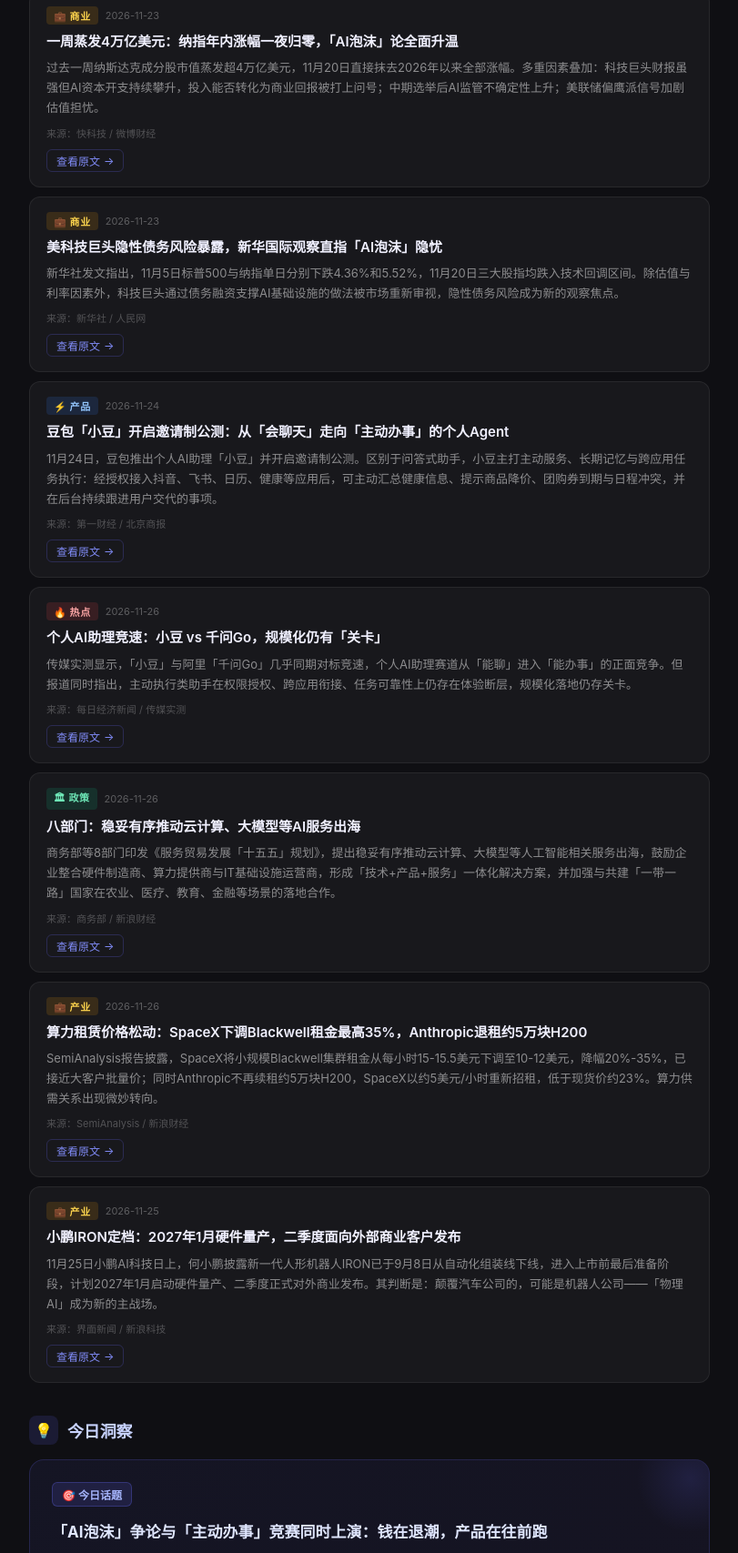
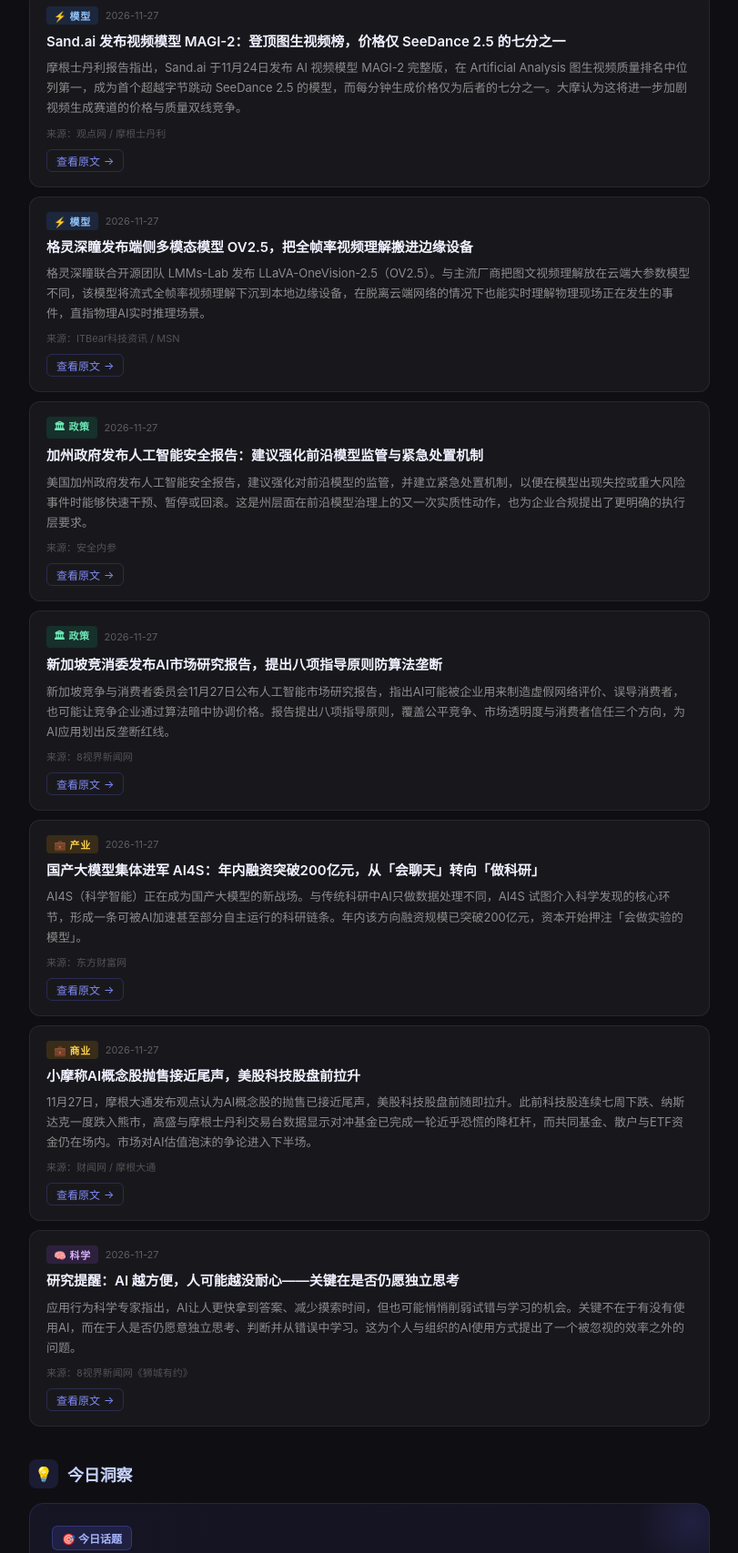
Before and after one commit to adelingtan514/ai-daily, a plain HTML site: page index.html in a window 1280 px wide. Shown: the part 511-2218 px from the top of the page at 91% size, without its empty margins (234-1045 px from the left). Drawn offline with Linux system fonts and the light colour scheme.

Commit message:
🤖 每日AI早知道 2026-11-28

```diff
--- a/index.html
+++ b/index.html
@@ -3,7 +3,7 @@
 <head>
   <meta charset="UTF-8" />
   <meta name="viewport" content="width=device-width, initial-scale=1.0" />
-  <title>每日AI早知道 · 2026年11月27日</title>
+  <title>每日AI早知道 · 2026年11月28日</title>
   <style>
     * { box-sizing: border-box; margin: 0; padding: 0; }
     body { font-family: -apple-system, BlinkMacSystemFont, "PingFang SC", "Helvetica Neue", sans-serif; background: #0f0f13; color: #e8e8f0; min-height: 100vh; padding: 0 0 60px; }
@@ -61,7 +61,7 @@
 <div class="header">
   <div class="header-badge">🤖 每日AI早知道</div>
   <h1>每日AI早知道 · <span>2026</span></h1>
-  <div class="date">11月27日（周五）· 由小猪猪🐷整理</div>
+  <div class="date">11月28日（周六）· 由小猪猪🐷整理</div>
 </div>
 <div class="container">
   <div class="section-title">
@@ -73,82 +73,82 @@
     <div class="news-card">
       <div class="meta">
         <span class="tag tag-hot">🔥 热点</span>
-        <span class="news-date">2026-11-26</span>
+        <span class="news-date">2026-11-28</span>
       </div>
-      <h3>AI股再遭猛烈抛售：纳指100单日跌4.3%，半导体指数较高点暴跌43%</h3>
-      <p>11月25日，AI概念股再遭大规模抛售，从芯片制造商、服务器供应商到数据中心运营商全线承压。纳斯达克100指数单日下跌4.3%，市值蒸发规模超1.5万亿美元，费城半导体指数较高点已回撤43%。部分科技巨头的债务违约保险成本飙升至历史新高，市场担忧正从股票蔓延至信用市场。</p>
-      <div class="source">FX168财经</div>
-      <a class="read-more" href="http://3g.cnfol.com/gold/huanqiugushi/20261126/32432547.shtml" target="_blank">查看原文</a>
+      <h3>英伟达暂停向东南亚四国出货，全球AI算力供应链迎新一轮震荡</h3>
+      <p>随着美国商务部最新出口管制新规正式落地，英伟达已通知服务器制造合作伙伴，暂停向马来西亚、新加坡、泰国和印度尼西亚四国发货，戴尔、超微电脑等整机厂同步受影响。东南亚此前是算力转运与数据中心建设的关键节点，此次停供意味着AI芯片的全球流通路径再次被压缩，区域数据中心建设节奏可能被迫重排。</p>
+      <div class="source">香港新闻网</div>
+      <a class="read-more" href="https://www.hkcna.hk/cn/content/s6b0941dee4b0f1a1d8daf6d1.html" target="_blank">查看原文</a>
+    </div>
+    <div class="news-card">
+      <div class="meta">
+        <span class="tag tag-tech">⚡ 模型</span>
+        <span class="news-date">2026-11-27</span>
+      </div>
+      <h3>Sand.ai 发布视频模型 MAGI-2：登顶图生视频榜，价格仅 SeeDance 2.5 的七分之一</h3>
+      <p>摩根士丹利报告指出，Sand.ai 于11月24日发布 AI 视频模型 MAGI-2 完整版，在 Artificial Analysis 图生视频质量排名中位列第一，成为首个超越字节跳动 SeeDance 2.5 的模型，而每分钟生成价格仅为后者的七分之一。大摩认为这将进一步加剧视频生成赛道的价格与质量双线竞争。</p>
+      <div class="source">观点网 / 摩根士丹利</div>
+      <a class="read-more" href="https://www.msn.com/zh-cn/news/other/sandai%E5%8F%91%E5%B8%83ai%E8%A7%86%E9%A2%91%E6%A8%A1%E5%9E%8Bmagi-2-%E5%A4%A7%E6%91%A9%E7%A7%B0%E6%88%96%E5%8A%A0%E5%89%A7%E8%A7%86%E9%A2%91%E7%94%9F%E6%88%90%E7%AB%9E%E4%BA%89/ar-AA2ilCqw" target="_blank">查看原文</a>
+    </div>
+    <div class="news-card">
+      <div class="meta">
+        <span class="tag tag-tech">⚡ 模型</span>
+        <span class="news-date">2026-11-27</span>
+      </div>
+      <h3>格灵深瞳发布端侧多模态模型 OV2.5，把全帧率视频理解搬进边缘设备</h3>
+      <p>格灵深瞳联合开源团队 LMMs-Lab 发布 LLaVA-OneVision-2.5（OV2.5）。与主流厂商把图文视频理解放在云端大参数模型不同，该模型将流式全帧率视频理解下沉到本地边缘设备，在脱离云端网络的情况下也能实时理解物理现场正在发生的事件，直指物理AI实时推理场景。</p>
+      <div class="source">ITBear科技资讯 / MSN</div>
+      <a class="read-more" href="https://www.msn.cn/zh-cn/%E6%8A%80%E6%9C%AF/%E7%A1%AC%E4%BB%B6%E5%92%8C%E8%AE%BE%E5%A4%87/%E6%A0%BC%E7%81%B5%E6%B7%B1%E7%9E%B3%E5%8F%91%E5%B8%83%E7%AB%AF%E4%BE%A7%E5%A4%9A%E6%A8%A1%E6%80%81%E6%A8%A1%E5%9E%8Bov2-5-%E5%B8%83%E5%B1%80%E7%89%A9%E7%90%86ai%E5%AE%9E%E6%97%B6%E6%8E%A8%E7%90%86/ar-AA2ikCQD" target="_blank">查看原文</a>
+    </div>
+    <div class="news-card">
+      <div class="meta">
+        <span class="tag tag-gov">🏛 政策</span>
+        <span class="news-date">2026-11-27</span>
+      </div>
+      <h3>加州政府发布人工智能安全报告：建议强化前沿模型监管与紧急处置机制</h3>
+      <p>美国加州政府发布人工智能安全报告，建议强化对前沿模型的监管，并建立紧急处置机制，以便在模型出现失控或重大风险事件时能够快速干预、暂停或回滚。这是州层面在前沿模型治理上的又一次实质性动作，也为企业合规提出了更明确的执行层要求。</p>
+      <div class="source">安全内参</div>
+      <a class="read-more" href="https://www.secrss.com" target="_blank">查看原文</a>
+    </div>
+    <div class="news-card">
+      <div class="meta">
+        <span class="tag tag-gov">🏛 政策</span>
+        <span class="news-date">2026-11-27</span>
+      </div>
+      <h3>新加坡竞消委发布AI市场研究报告，提出八项指导原则防算法垄断</h3>
+      <p>新加坡竞争与消费者委员会11月27日公布人工智能市场研究报告，指出AI可能被企业用来制造虚假网络评价、误导消费者，也可能让竞争企业通过算法暗中协调价格。报告提出八项指导原则，覆盖公平竞争、市场透明度与消费者信任三个方向，为AI应用划出反垄断红线。</p>
+      <div class="source">8视界新闻网</div>
+      <a class="read-more" href="https://www.8world.com/singapore/ccs-sets-out-guiding-principles-to-safeguard-competition-and-consumers-3353261" target="_blank">查看原文</a>
+    </div>
+    <div class="news-card">
+      <div class="meta">
+        <span class="tag tag-biz">💼 产业</span>
+        <span class="news-date">2026-11-27</span>
+      </div>
+      <h3>国产大模型集体进军 AI4S：年内融资突破200亿元，从「会聊天」转向「做科研」</h3>
+      <p>AI4S（科学智能）正在成为国产大模型的新战场。与传统科研中AI只做数据处理不同，AI4S 试图介入科学发现的核心环节，形成一条可被AI加速甚至部分自主运行的科研链条。年内该方向融资规模已突破200亿元，资本开始押注「会做实验的模型」。</p>
+      <div class="source">东方财富网</div>
+      <a class="read-more" href="https://finance.eastmoney.com/a/202611273941044395.html" target="_blank">查看原文</a>
     </div>
     <div class="news-card">
       <div class="meta">
         <span class="tag tag-biz">💼 商业</span>
-        <span class="news-date">2026-11-23</span>
+        <span class="news-date">2026-11-27</span>
       </div>
-      <h3>一周蒸发4万亿美元：纳指年内涨幅一夜归零，「AI泡沫」论全面升温</h3>
-      <p>过去一周纳斯达克成分股市值蒸发超4万亿美元，11月20日直接抹去2026年以来全部涨幅。多重因素叠加：科技巨头财报虽强但AI资本开支持续攀升，投入能否转化为商业回报被打上问号；中期选举后AI监管不确定性上升；美联储偏鹰派信号加剧估值担忧。</p>
-      <div class="source">快科技 / 微博财经</div>
-      <a class="read-more" href="http://weibo.com/1659643027/RsFs9DeGB" target="_blank">查看原文</a>
+      <h3>小摩称AI概念股抛售接近尾声，美股科技股盘前拉升</h3>
+      <p>11月27日，摩根大通发布观点认为AI概念股的抛售已接近尾声，美股科技股盘前随即拉升。此前科技股连续七周下跌、纳斯达克一度跌入熊市，高盛与摩根士丹利交易台数据显示对冲基金已完成一轮近乎恐慌的降杠杆，而共同基金、散户与ETF资金仍在场内。市场对AI估值泡沫的争论进入下半场。</p>
+      <div class="source">财闻网 / 摩根大通</div>
+      <a class="read-more" href="https://www.caiwennews.com/article/1722564.shtml" target="_blank">查看原文</a>
     </div>
     <div class="news-card">
       <div class="meta">
-        <span class="tag tag-biz">💼 商业</span>
-        <span class="news-date">2026-11-23</span>
+        <span class="tag tag-med">🧠 科学</span>
+        <span class="news-date">2026-11-27</span>
       </div>
-      <h3>美科技巨头隐性债务风险暴露，新华国际观察直指「AI泡沫」隐忧</h3>
-      <p>新华社发文指出，11月5日标普500与纳指单日分别下跌4.36%和5.52%，11月20日三大股指均跌入技术回调区间。除估值与利率因素外，科技巨头通过债务融资支撑AI基础设施的做法被市场重新审视，隐性债务风险成为新的观察焦点。</p>
-      <div class="source">新华社 / 人民网</div>
-      <a class="read-more" href="https://world.people.com.cn/n1/2026/1123/c1002-40838969.html" target="_blank">查看原文</a>
-    </div>
-    <div class="news-card">
-      <div class="meta">
-        <span class="tag tag-tech">⚡ 产品</span>
-        <span class="news-date">2026-11-24</span>
-      </div>
-      <h3>豆包「小豆」开启邀请制公测：从「会聊天」走向「主动办事」的个人Agent</h3>
-      <p>11月24日，豆包推出个人AI助理「小豆」并开启邀请制公测。区别于问答式助手，小豆主打主动服务、长期记忆与跨应用任务执行：经授权接入抖音、飞书、日历、健康等应用后，可主动汇总健康信息、提示商品降价、团购券到期与日程冲突，并在后台持续跟进用户交代的事项。</p>
-      <div class="source">第一财经 / 北京商报</div>
-      <a class="read-more" href="https://baijiahao.baidu.com/s?id=1882710078695204914&wfr=spider&for=pc" target="_blank">查看原文</a>
-    </div>
-    <div class="news-card">
-      <div class="meta">
-        <span class="tag tag-hot">🔥 热点</span>
-        <span class="news-date">2026-11-26</span>
-      </div>
-      <h3>个人AI助理竞速：小豆 vs 千问Go，规模化仍有「关卡」</h3>
-      <p>传媒实测显示，「小豆」与阿里「千问Go」几乎同期对标竞速，个人AI助理赛道从「能聊」进入「能办事」的正面竞争。但报道同时指出，主动执行类助手在权限授权、跨应用衔接、任务可靠性上仍存在体验断层，规模化落地仍存关卡。</p>
-      <div class="source">每日经济新闻 / 传媒实测</div>
-      <a class="read-more" href="http://k.sina.com.cn/article_7857201856_1d45362c001908w576.html" target="_blank">查看原文</a>
-    </div>
-    <div class="news-card">
-      <div class="meta">
-        <span class="tag tag-gov">🏛 政策</span>
-        <span class="news-date">2026-11-26</span>
-      </div>
-      <h3>八部门：稳妥有序推动云计算、大模型等AI服务出海</h3>
-      <p>商务部等8部门印发《服务贸易发展「十五五」规划》，提出稳妥有序推动云计算、大模型等人工智能相关服务出海，鼓励企业整合硬件制造商、算力提供商与IT基础设施运营商，形成「技术+产品+服务」一体化解决方案，并加强与共建「一带一路」国家在农业、医疗、教育、金融等场景的落地合作。</p>
-      <div class="source">商务部 / 新浪财经</div>
-      <a class="read-more" href="https://k.sina.com.cn/article_7857201856_1d45362c001908w4mk.html" target="_blank">查看原文</a>
-    </div>
-    <div class="news-card">
-      <div class="meta">
-        <span class="tag tag-biz">💼 产业</span>
-        <span class="news-date">2026-11-26</span>
-      </div>
-      <h3>算力租赁价格松动：SpaceX下调Blackwell租金最高35%，Anthropic退租约5万块H200</h3>
-      <p>SemiAnalysis报告披露，SpaceX将小规模Blackwell集群租金从每小时15-15.5美元下调至10-12美元，降幅20%-35%，已接近大客户批量价；同时Anthropic不再续租约5万块H200，SpaceX以约5美元/小时重新招租，低于现货价约23%。算力供需关系出现微妙转向。</p>
-      <div class="source">SemiAnalysis / 新浪财经</div>
-      <a class="read-more" href="https://k.sina.com.cn/article_7857201856_1d45362c001908w4r6.html" target="_blank">查看原文</a>
-    </div>
-    <div class="news-card">
-      <div class="meta">
-        <span class="tag tag-biz">💼 产业</span>
-        <span class="news-date">2026-11-25</span>
-      </div>
-      <h3>小鹏IRON定档：2027年1月硬件量产，二季度面向外部商业客户发布</h3>
-      <p>11月25日小鹏AI科技日上，何小鹏披露新一代人形机器人IRON已于9月8日从自动化组装线下线，进入上市前最后准备阶段，计划2027年1月启动硬件量产、二季度正式对外商业发布。其判断是：颠覆汽车公司的，可能是机器人公司——「物理AI」成为新的主战场。</p>
-      <div class="source">界面新闻 / 新浪科技</div>
-      <a class="read-more" href="https://k.sina.com.cn/article_7857201856_1d45362c001908w4eh.html" target="_blank">查看原文</a>
+      <h3>研究提醒：AI 越方便，人可能越没耐心——关键在是否仍愿独立思考</h3>
+      <p>应用行为科学专家指出，AI让人更快拿到答案、减少摸索时间，但也可能悄悄削弱试错与学习的机会。关键不在于有没有使用AI，而在于人是否仍愿意独立思考、判断并从错误中学习。这为个人与组织的AI使用方式提出了一个被忽视的效率之外的问题。</p>
+      <div class="source">8视界新闻网《狮城有约》</div>
+      <a class="read-more" href="https://vibes.8world.com/in-depth/hello-singapore/tott-does-ai-reliance-make-us-impatient-3353526" target="_blank">查看原文</a>
     </div></div>
   <div class="section-title">
     <div class="icon">💡</div>
@@ -156,19 +156,19 @@
   </div>
   <div class="insight-card">
     <div class="insight-topic">🎯 今日话题</div>
-    <h3>「AI泡沫」争论与「主动办事」竞赛同时上演：钱在退潮，产品在往前跑</h3>
+    <h3>AI 同时在被「卡脖子」和被「卷价格」：算力地缘管制与视频模型价格战，把AI竞争推向两个极端</h3>
     <div class="insight-block">
       <div class="insight-block-title"><div class="dot"></div>事实</div>
-      <ul><li>一周内纳斯达克成分股市值蒸发超4万亿美元，11月20日抹平2026年全部涨幅；11月25日AI产业链再遭抛售，纳指100单日跌4.3%、市值蒸发超1.5万亿美元，费城半导体指数较高点回撤43%，科技巨头CDS（债务违约保险）成本创历史新高——担忧已从股价蔓延到信用市场。</li><li>资本退潮的直接触发点是回报质疑：谷歌等巨头的AI资本开支持续攀升，但商业化收入曲线明显更平缓；与此同时，算力租赁价格开始松动——SpaceX下调Blackwell小集群租金最高35%，Anthropic不续租约5万块H200，供给端首次出现「卖方降价」信号。</li><li>但产品侧并未减速：豆包「小豆」11月24日开启邀请制公测，主打主动提醒、长期记忆与跨应用执行；阿里「千问Go」同期对标竞速。个人Agent正从「聊天工具」升级为「替你办事的代理」，这是To C侧最实质的一次形态变化。</li><li>政策与产业同步加码：八部门《服务贸易发展「十五五」规划》明确提出推动大模型等AI服务出海；小鹏IRON敲定2027年1月量产、二季度对外商业发布，「物理AI」进入倒计时。</li></ul>
+      <ul><li>供应端在收紧：英伟达暂停向马来西亚、新加坡、泰国、印尼四国出货，戴尔、超微等整机厂同步受影响。东南亚原本是算力转运与数据中心建设的关键节点，新规落地后区域AI基础设施的推进节奏被打乱，算力可获得性重新成为不确定变量。</li><li>需求端在降价：Sand.ai 的 MAGI-2 在图生视频质量榜上首次超越字节 SeeDance 2.5，价格却只有后者的七分之一。视频生成这种最吃算力的场景，单位产出成本下降得比预期更快，模型层的竞争已经从「谁更强」转向「谁更便宜地强」。</li><li>治理端在补位：一周之内，加州政府发布AI安全报告建议强化前沿模型监管与紧急处置机制，新加坡竞消委针对算法合谋与虚假评价提出八项指导原则。监管的关注点正在从「模型要不要管」下移到「算法行为怎么管」。</li></ul>
     </div>
     <div class="insight-block">
       <div class="insight-block-title"><div class="dot"></div>观点</div>
-      <p>把这几条新闻放在一起看，会发现一个很清晰的分裂：资本市场在给AI「挤泡沫」，产品市场却在加速「交作业」。这并不矛盾。过去两年AI叙事的支点是「算力越贵、模型越大、故事越性感」，而现在市场的定价逻辑换成了三个更朴素的问题：收入在哪、毛利多少、护城河多深。算力租赁降价与Anthropic退租H200，是这轮逻辑切换最诚实的信号——不是AI不行了，而是「堆算力就能赢」的阶段结束了。反过来看，小豆、千问Go这类主动型个人Agent的密集发布，恰恰是在回答「收入在哪」：它们不再按token卖智能，而是按「办成一件事」卖时间。接下来 6-12 个月，真正值得盯的不是又发了什么新模型，而是三件事——AI产品的留存与复购是否跑通、算力价格是否继续下行（这决定应用层毛利）、以及企业侧的Agent权限与审计体系是否成型。泡沫挤掉的是估值，留下的是能力。能在这一轮把「能力」变成「收入」的团队，才是下一轮的主角。</p>
-      <div class="highlight">市场在给估值挤泡沫，产品在给用户交作业——AI没有退潮，只是从「讲故事」切换到「算账本」。</div>
+      <p>这一周的AI行业呈现出一种割裂的图景：算力在地缘政治上越来越昂贵、越来越难拿到，而模型能力在商业竞争中越来越便宜、越来越普及。英伟达停供四国、加州要求紧急处置机制、新加坡盯上算法合谋——这些都是「AI太大，必须被约束」的信号；而 MAGI-2 以七分之一的价格登顶、端侧模型把视频理解搬到本地、AI4S 年内吸金200亿——这些则是「AI正在变小、变便宜、变得人人可用」的信号。两条线并不矛盾，它们其实是同一件事的两面：越是被管制的资源，越会驱动架构效率和工程优化去替代它。算力越难拿，端侧推理、模型压缩、单位成本优化就越有商业价值。对从业者来说，真正的判断标准不是模型榜单，而是「同样一件事，我的成本曲线在往哪边跑」。而资本市场那场关于AI泡沫是否见底的争论，本质上也是在问同一个问题：成本下降的速度，能不能追上收入兑现的速度。</p>
+      <div class="highlight">算力越被管制，工程效率就越值钱——这一轮AI竞争的分水岭，不在模型榜单，而在你的成本曲线。</div>
     </div>
     <div class="insight-block">
       <div class="insight-block-title"><div class="dot"></div>打工人视角</div>
-      <div class="worker-tips"><div class="worker-tip"><div class="num">1</div><p>如果你在公司里推AI项目，现在最该准备的是「算账语言」：把方案写成「省了多少人时 / 缩短多少天 / 降低多少错误率」，而不是「用了多先进的大模型」。预算收紧期，能算清ROI的提案才有机会过会。</p></div><div class="worker-tip"><div class="num">2</div><p>去试一次主动型个人Agent（小豆邀请码 / 千问Go），重点观察三件事：它记不记得你上一轮的偏好、任务失败时怎么回滚、跨应用授权是否可控。这三点决定你能否把「个人助理」真正接进日常工作。</p></div><div class="worker-tip"><div class="num">3</div><p>关注算力价格这条线：租赁价格松动意味着推理成本还有下行空间。如果你手上有推理密集型的业务（客服、内容审核、批处理分析），可以每季度重算一次成本模型，别用去年的价格做今年的预算。</p></div><div class="worker-tip"><div class="num">4</div><p>风险提示：AI板块波动加剧，若你的团队持有相关标的或有股权激励，建议避免在情绪最差的时点做决策；同时注意公司层面AI项目的「宣传口径」与实际交付之间的差距，别把自己写进过度承诺里。</p></div></div>
+      <div class="worker-tips"><div class="worker-tip"><div class="num">1</div><p>如果你的业务依赖海外算力或云服务，本周就把供应链风险列成一张清单：哪些环节可能被管制波及、是否有替代区域或国产算力方案、迁移成本大概多少。不用马上动手，但要有备份方案，别等通知落地才想。</p></div><div class="worker-tip"><div class="num">2</div><p>重新评估你的多模态成本。视频/图像生成的单位价格正在快速下滑（MAGI-2 只有头部产品七分之一的价格），过去因为太贵而砍掉的内容生产场景值得重新算一次账，尤其是批量素材、短视频矩阵这类高频需求。</p></div><div class="worker-tip"><div class="num">3</div><p>关注端侧方案：OV2.5 这类把视频理解放到本地边缘设备的模型，意味着不联网也能实时理解现场。如果你们有门店、工厂、仓储等场景，端侧推理能同时解决成本、延迟和数据合规三个问题，值得做一次小规模验证。</p></div><div class="worker-tip"><div class="num">4</div><p>监管口径在细化：算法合谋、虚假评价、紧急处置机制都被点名了。如果你们做定价、推荐或营销文案生成，现在就和法务过一遍「AI不能做什么」——合规成本远低于事后整改。</p></div></div>
     </div>
   </div>
 </div>
```
